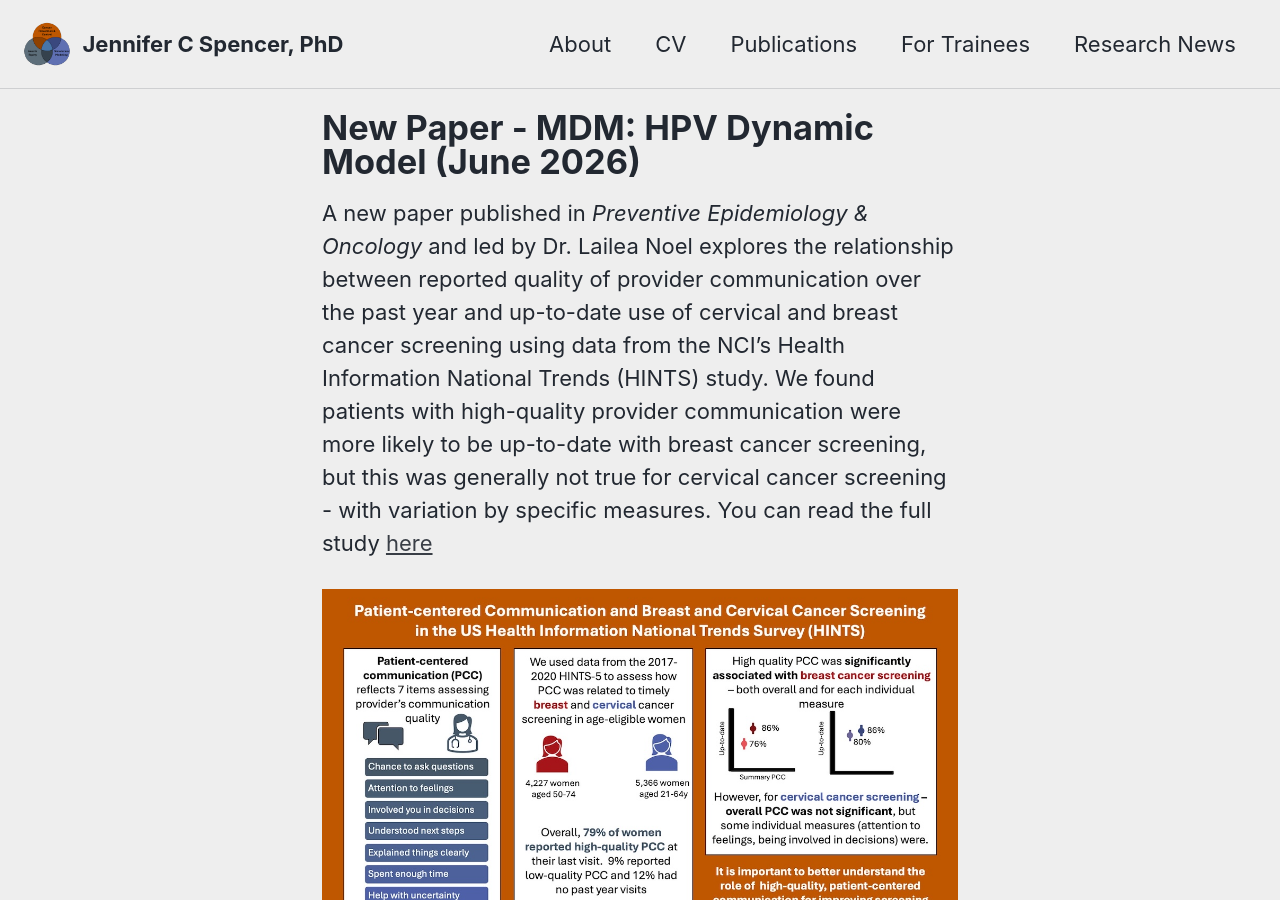
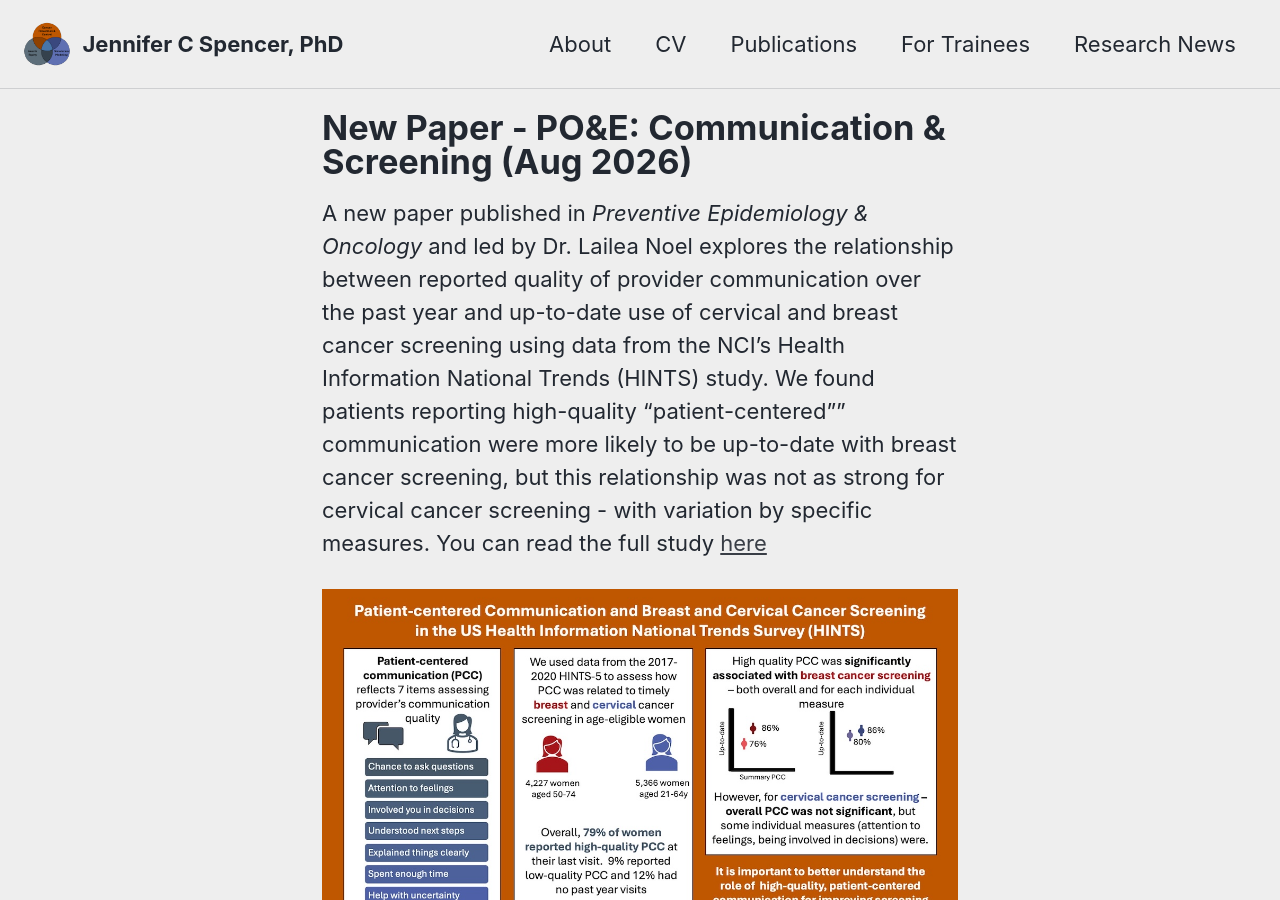
Before and after one commit to jenniferspencer/jenniferspencer.github.io, a Jekyll site: the page built from _posts/2026-08-06-POandEPaper.md, in a window 1280 px wide and 900 px high. Built offline with Jekyll 4.4.1, drawn with Linux system fonts in a browser that asks for light colours; cached includes are drawn as plain includes.

Commit message:
Updated new post to fix title

```diff
--- a/_posts/2026-08-06-POandEPaper.md
+++ b/_posts/2026-08-06-POandEPaper.md
@@ -1,6 +1,6 @@
 ---
   excerpt_separator: <!--more-->
-  title: "New Paper - MDM: HPV Dynamic Model (June 2026)"
+  title: "New Paper - PO&E: Communication & Screening (Aug 2026)"
   read_time: false
 defaults:
   # _posts
@@ -15,7 +15,7 @@ defaults:
       related: true
 ---
 
-A new paper published in *Preventive Epidemiology & Oncology* and led by Dr. Lailea Noel explores the relationship between reported quality of provider communication over the past year and up-to-date use of cervical and breast cancer screening using data from the NCI's Health Information National Trends (HINTS) study. We found patients with high-quality provider communication were more likely to be up-to-date with breast cancer screening, but this was generally not true for cervical cancer screening - with variation by specific measures. You can read the full study [here](https://www.tandfonline.com/doi/full/10.1080/28322134.2026.2710453)
+A new paper published in *Preventive Epidemiology & Oncology* and led by Dr. Lailea Noel explores the relationship between reported quality of provider communication over the past year and up-to-date use of cervical and breast cancer screening using data from the NCI's Health Information National Trends (HINTS) study. We found patients reporting high-quality "patient-centered"" communication were more likely to be up-to-date with breast cancer screening, but this relationship was not as strong for cervical cancer screening - with variation by specific measures. You can read the full study [here](https://www.tandfonline.com/doi/full/10.1080/28322134.2026.2710453)
 
 <div align="center">
 <img src="../assets/images/Visual_Abstract_POE.jpg" alt=" "/>
```
